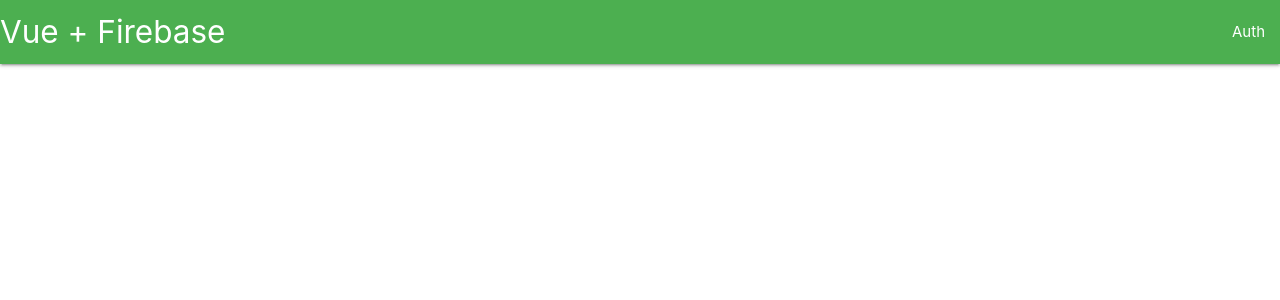
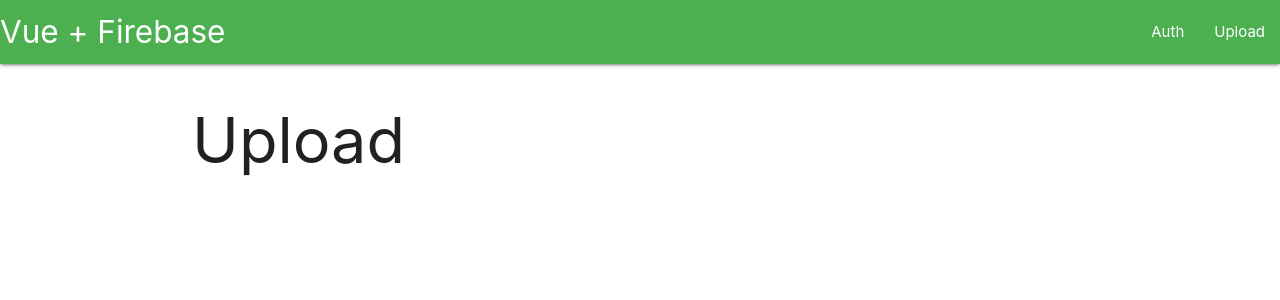
Before and after one commit to frayeralex/vue3-firebase, a Vue app: page /upload in a window 1280 px wide. Shown: the top 300 px of the page. Built offline with nearby package versions, Linux system fonts and the light colour scheme; no server answers.

Commit message:
add upload page

```diff
--- a/src/App.vue
+++ b/src/App.vue
@@ -1,20 +1,22 @@
 <template>
   <div id="app">
-    <nav>
-      <div class="nav-wrapper green">
-				<router-link class="brand-logo" to="/"> Vue + Firebase</router-link>
-				<ul id="nav-mobile" class="right hide-on-med-and-down">
-					<li><router-link to="/auth">Auth</router-link></li>
-
-				</ul>
-      </div>
-    </nav>
+		<NavBar/>
     <div class="container">
       <router-view />
     </div>
   </div>
 </template>
 
+<script>
+	import NavBar from './components/Navbar'
+	export default {
+		name: "App",
+		components: {
+			NavBar
+		}
+	}
+</script>
+
 <style lang="scss">
 .btn {
   margin-right: 10px;
--- /dev/null
+++ b/src/components/Navbar.vue
@@ -0,0 +1,48 @@
+<template>
+	<div>
+		<nav>
+			<div class="nav-wrapper green">
+				<router-link class="brand-logo" to="/"> Vue + Firebase</router-link>
+				<a href="#" data-target="mobile-sidebar" class="sidenav-trigger">
+					<i class="fa fa-bars"/>
+				</a>
+				<ul id="nav-mobile" class="right hide-on-med-and-down">
+					<li><router-link to="/auth">Auth</router-link></li>
+					<li><router-link to="/upload">Upload</router-link></li>
+				</ul>
+			</div>
+		</nav>
+		<ul class="sidenav" id="mobile-sidebar">
+			<li><router-link to="/auth">Auth</router-link></li>
+			<li><router-link to="/upload">Upload</router-link></li>
+		</ul>
+	</div>
+</template>
+
+<script>
+	export default {
+		name: "Navbar",
+		props: {
+			options: {
+				type: Object,
+				default: function () {
+					return {};
+				}
+			}
+		},
+		data() {
+			return {
+				mobileMenu: null,
+			}
+		},
+		mounted() {
+			const node = document.getElementById('mobile-sidebar');
+			this.mobileMenu = M.Sidenav.init(node, this.options);
+			$(node).sidenav();
+		},
+	}
+</script>
+
+<style scoped>
+
+</style>
--- a/src/router.js
+++ b/src/router.js
@@ -20,6 +20,12 @@
         import(/* webpackChunkName: "auth" */ "./views/Auth.vue")
     },
     {
+      path: "/upload",
+      name: "upload",
+      component: () =>
+        import(/* webpackChunkName: "upload" */ "./views/Upload.vue")
+    },
+    {
       path: "/users/new",
       name: "newUser",
       component: () =>
--- /dev/null
+++ b/src/views/Upload.vue
@@ -0,0 +1,15 @@
+<template>
+	<div class="upload">
+		<h1>Upload</h1>
+	</div>
+</template>
+
+<script>
+	export default {
+		name: "Upload"
+	}
+</script>
+
+<style scoped>
+
+</style>
```
